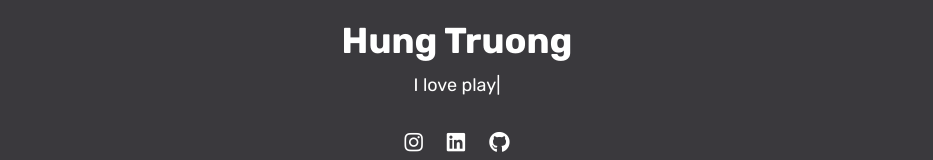
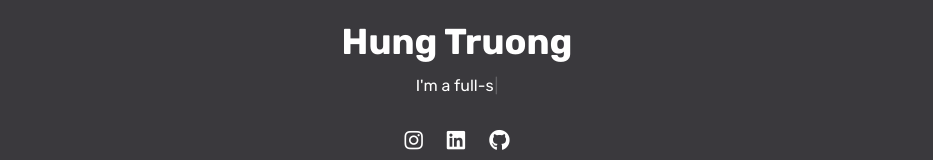
Before and after one commit to hungmtruong/portfolio, a React (Create React App) app: page / in a window 1280 px wide. Shown: the part 431-591 px from the top of the page, without its empty margins (183-1116 px from the left). Built offline with nearby package versions, Linux system fonts and the light colour scheme.

Commit message:
fixed scss

```diff
--- a/package.json
+++ b/package.json
@@ -1,5 +1,5 @@
 {
-  "name": "bolby",
+  "name": "hung",
   "version": "1.0.2",
   "private": true,
   "homepage": "https://hungtruong.me",
@@ -26,7 +26,8 @@
     "react-slick": "^0.27.11",
     "react-typed": "^1.2.0",
     "react-visibility-sensor": "^5.1.1",
-    "slick-carousel": "^1.8.1"
+    "slick-carousel": "^1.8.1",
+    "typewriter-effect": "^2.17.0"
   },
   "scripts": {
     "start": "react-scripts start",
--- a/src/components/layouts/Header.js
+++ b/src/components/layouts/Header.js
@@ -18,7 +18,7 @@ function Header({ logoSource }) {
 
   return (
     <header
-      className="desktop-header-3 fixed-top"
+      className="desktop-header fixed-top"
     >
       <div className="container">
         <nav className="navbar navbar-expand-lg navbar-dark">
--- a/src/components/sections/Contact.js
+++ b/src/components/sections/Contact.js
@@ -1,4 +1,4 @@
-import React, { useState } from "react";
+import React from "react";
 import ScrollAnimation from "react-animate-on-scroll";
 import Pagetitle from "../elements/Pagetitle";
 
--- a/src/components/sections/Herosection.js
+++ b/src/components/sections/Home.js
@@ -1,8 +1,8 @@
 import React from "react";
-import Typed from "react-typed";
+import Typewriter from 'typewriter-effect';
 import { Link } from "react-scroll";
 
-function Herosection() {
+function Home() {
 
 
   return (
@@ -16,23 +16,25 @@ function Herosection() {
           <img src="images/myPhoto.png" alt="Hung" className="mb-4" />
 
           <h1 className="mb-2 mt-0">Hung Truong</h1>
-          <p>
-            I{" "}
-            <Typed
-              strings={[
-                "",
-                " am a full stack developer.",
-                " love playing with new tech.",
-                " love my dogs.",
-              ]}
-              typeSpeed={80}
-              backSpeed={40}
-              attr="value"
-              loop
-            >
-              <label value></label>
-            </Typed>
-          </p>
+          <div>
+              <Typewriter
+                  onInit={(typewriter) => {
+                      typewriter.typeString("I'm a full-stack developer.")
+                      .changeDeleteSpeed(5)
+                      .pauseFor(1000)
+                      .deleteChars(26)
+                      typewriter.typeString(' love playing with new tech.')
+                      .pauseFor(1000)
+                      .deleteChars(22)
+                      typewriter.typeString('my dogs.')
+                      .pauseFor(1000)
+                      .start();
+                  }}
+                  options={{
+                      loop:true
+                  }}
+              />
+          </div>
 
           <ul className="social-icons light list-inline mb-0 mt-4">
             <li className="list-inline-item">
@@ -85,4 +87,4 @@ function Herosection() {
   );
 }
 
-export default Herosection;
+export default Home;
--- a/src/components/sections/Projects.js
+++ b/src/components/sections/Projects.js
@@ -71,7 +71,7 @@ const allData = [
   },
   {
     id: 6,
-    title: "NBA All-Star Predictions - Created models to predict if a play is an All-Star or not based on their statistics.",
+    title: "NBA All-Star Predictions - Created models to predict if a player is an All-Star or not based on their statistics.",
     category: "Python",
     image: "images/projects/allstars.jpg",
     link: [
--- a/src/pages/Homepage.js
+++ b/src/pages/Homepage.js
@@ -5,7 +5,7 @@ import Footer from "../components/layouts/Footer";
 import About from "../components/sections/About";
 import Contact from "../components/sections/Contact";
 import Experiences from "../components/sections/Experiences";
-import Herosection from "../components/sections/Herosection";
+import Home from "../components/sections/Home";
 import Projects from "../components/sections/Projects";
 
 function Homepage() {
@@ -15,7 +15,7 @@ function Homepage() {
       <Header logoSource="/images/logo.svg" />
       <main className="content-3">
         <Element name="section-home">
-            <Herosection />
+            <Home />
         </Element>
         <Element name="section-about">
           <About />
--- a/src/sass/header.scss
+++ b/src/sass/header.scss
@@ -411,7 +411,7 @@ header.mobile-header-2 {
 
 }
 
-.desktop-header-3 {
+.desktop-header {
 	background: $colordark;
 	padding: 20px 0;
 	border-bottom: solid 1px rgba(255, 255, 255, 0.1);
--- a/src/sass/responsive.scss
+++ b/src/sass/responsive.scss
@@ -52,7 +52,7 @@ only screen and (min-device-pixel-ratio: 1.5){
 	main.content-2 {
 		margin-left: 0;
 	}
-	.desktop-header-3 .nav-link {
+	.desktop-header .nav-link {
 		padding: 7px 0;
 	}
 }
```
Also changed, not shown: 1 other file (tests, documents, lock files or other folders).
